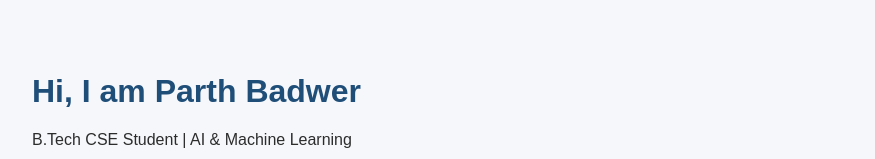
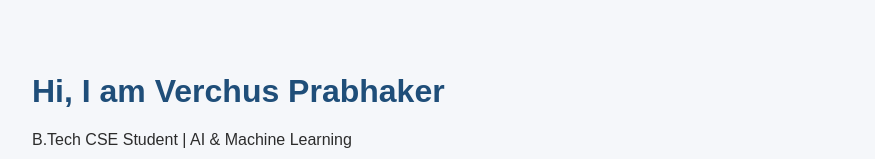
Before and after one commit to Verchusprabhaker/DeveloperPortfolio, a plain HTML site: page index.html in a window 1280 px wide. Shown: the top 159 px of the page, without its empty margins (202-1077 px from the left). Drawn offline with Linux system fonts and the light colour scheme.

Commit message:
Update index.html

```diff
--- a/index.html
+++ b/index.html
@@ -3,7 +3,7 @@
 <head>
     <meta charset="UTF-8">
     <meta name="viewport" content="width=device-width, initial-scale=1.0">
-    <title>Parth Badwer | Portfolio</title>
+    <title>Verchus Prabhaker | Portfolio</title>
 
     <style>
         * {
@@ -86,7 +86,7 @@
 <body>
 
     <header>
-        <h1>Hi, I am Parth Badwer</h1>
+        <h1>Hi, I am Verchus Prabhaker</h1>
         <p>B.Tech CSE Student | AI & Machine Learning</p>
         <p>Graduating in 2030</p>
 
```
